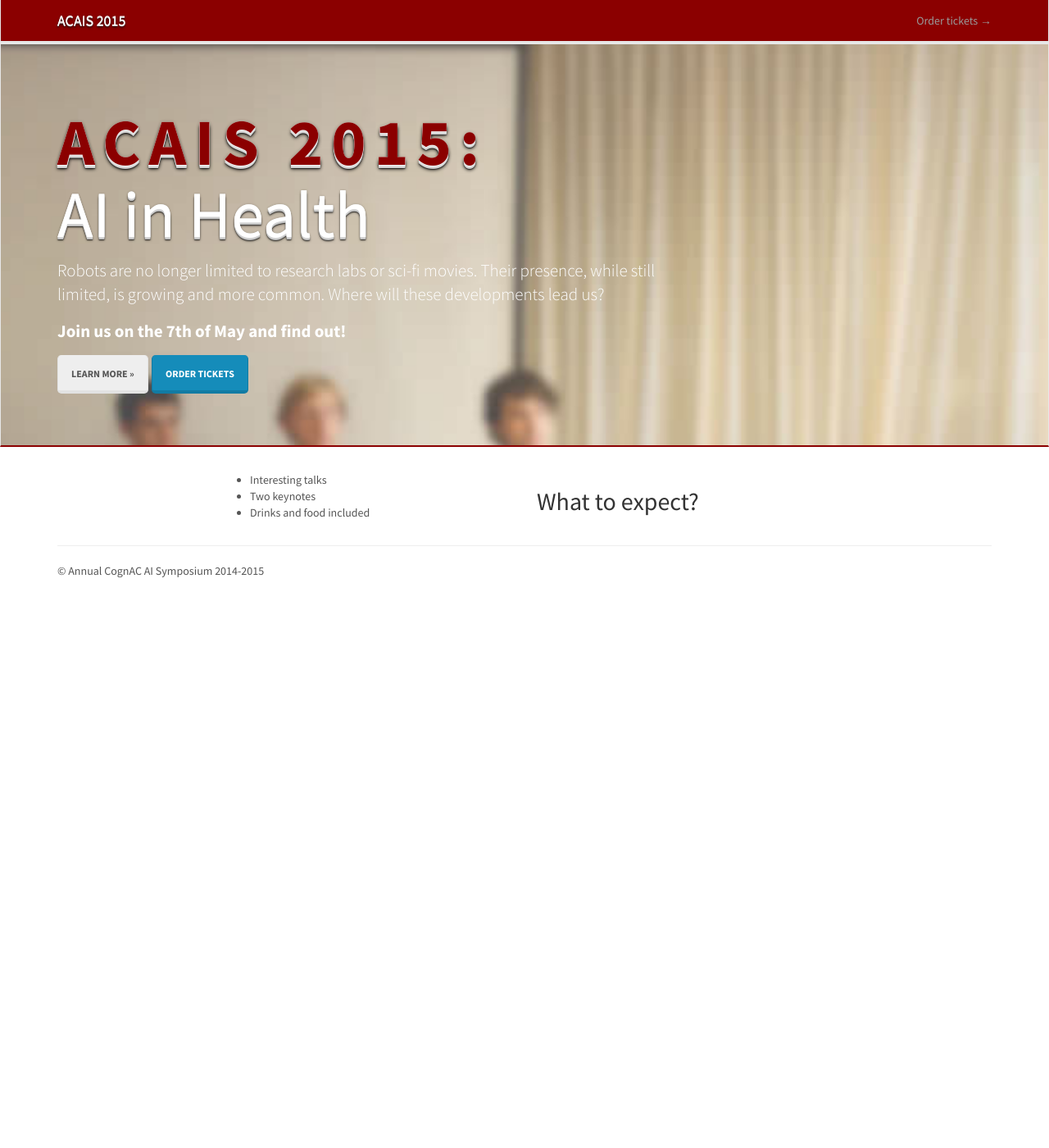
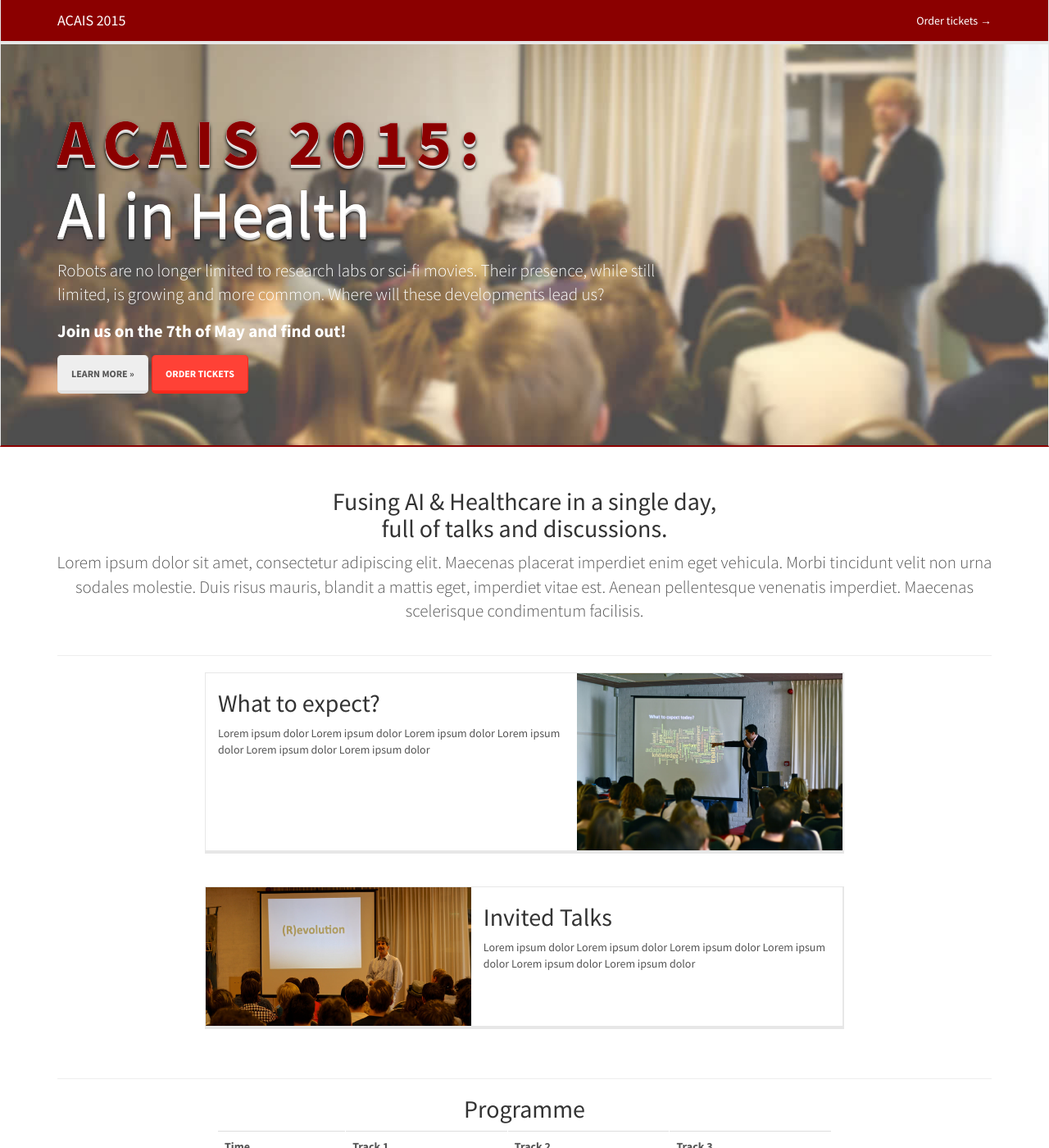
Before and after one commit to wouterbulten/acais-website, a Jekyll site: the page design/index.html, which Jekyll copies as it is, in a window 1280 px wide and 1400 px high. Shown: the whole window at 82% size. Built offline with Jekyll 4.4.1, drawn with Linux system fonts in a browser that asks for light colours; some of the changed text lies outside the part shown.

Commit message:
Added some more content to the page and tweaked the links in the top-nav.

```diff
--- a/design/css/main.css
+++ b/design/css/main.css
@@ -7,12 +7,19 @@
 /* Top navigation */
 .navbar {
 	background-color: #8B0000;
-    color:  white;
 }
 
 .navbar-default .navbar-brand {
-    color: white;
-    text-shadow:0px 1px 0 rgb(203,203,203), 0px 1px 0 rgb(189,189,189),0px 3px 3px rgba(0,0,0,0.6),0px 2px 1px rgba(0,0,0,0.5),0px 0px 3px rgba(0,0,0,.2);
+	color: #fff;
+}
+.navbar-default .navbar-brand:hover {
+
+	text-shadow:0px 1px 0 rgb(203,203,203), 0px 1px 0 rgb(189,189,189),0px 3px 3px rgba(0,0,0,0.6),0px 2px 1px rgba(0,0,0,0.5),0px 0px 3px rgba(0,0,0,.2);
+	color: #fff;
+}
+
+.navbar .navbar-nav li a {
+	color: #fff;
 }
 
 /* Home page lead */
@@ -49,3 +56,14 @@
 .landing .lead {
 	color: #fff;
 }
+
+/* Homepage panels */
+
+.feature-panel {
+	border: 1px solid #e7e7e7;
+	border-width: 1px 2px 4px 1px;
+	margin-bottom: 40px;
+}
+.feature-panel-image {
+	padding: 0;
+}
--- a/design/index.html
+++ b/design/index.html
@@ -37,7 +37,8 @@
 			</div>
 			<div class="navbar-collapse collapse">
 				<ul class="nav navbar-nav navbar-right">
-					<li><a href="#order-tickets">Order tickets &rarr;</a></li>
+					<li><a href="#order-tickets">Order tickets &rarr;</a>
+					</li>
 				</ul>
 			</div>
 			<!--/.navbar-collapse -->
@@ -52,11 +53,12 @@
 					<h1 class="fronttitle"><span class="brand">ACAIS 2015:</span><br/> <span class="theme">AI in Health</span></h1>
 					<p class="lead">Robots are no longer limited to research labs or sci-fi movies. Their presence, while still limited, is growing and more common. Where will these developments lead us?</p>
 
-					<p class="lead"><strong>Join us on the 7th of May and find out!</strong></p>
+					<p class="lead"><strong>Join us on the 7th of May and find out!</strong>
+					</p>
 
 					<p>
 						<a class="btn btn-default btn-lg" role="button">Learn more &raquo;</a>
-						<a class="btn btn-primary btn-lg" role="button">Order tickets</a>
+						<a class="btn btn-danger btn-lg" role="button">Order tickets</a>
 					</p>
 				</div>
 			</div>
@@ -65,18 +67,70 @@
 
 	<div class="container">
 
+		<div class="row text-center">
+
+			<h2>Fusing AI &amp; Healthcare in a single day,<br> full of talks and discussions.</h2>
+
+			<p class="lead">Lorem ipsum dolor sit amet, consectetur adipiscing elit. Maecenas placerat imperdiet enim eget vehicula. Morbi tincidunt velit non urna sodales molestie. Duis risus mauris, blandit a mattis eget, imperdiet vitae est. Aenean pellentesque venenatis imperdiet. Maecenas scelerisque condimentum facilisis.</p>
+		</div>
+
+		<hr>
+
+		<div class="row">
+			<div class="feature-panel col-md-8 col-md-offset-2">
+				<div class="row">
+					<div class="col-md-7">
+						<h2>What to expect?</h2>
+						<p>Lorem ipsum dolor Lorem ipsum dolor Lorem ipsum dolor Lorem ipsum dolor Lorem ipsum dolor Lorem ipsum dolor</p>
+					</div>
+					<div class="col-md-5 feature-panel-image">
+						<img src="img/what-to-expect.jpg" class="img-responsive" alt="...">
+					</div>
+				</div>
+			</div>
+		</div>
+
+		<div class="row">
+			<div class="feature-panel col-md-8 col-md-offset-2">
+				<div class="row">
+					<div class="col-md-5 feature-panel-image">
+						<img src="img/presentation.jpg" class="img-responsive" alt="...">
+					</div>
+					<div class="col-md-7">
+						<h2>Invited Talks</h2>
+						<p>Lorem ipsum dolor Lorem ipsum dolor Lorem ipsum dolor Lorem ipsum dolor Lorem ipsum dolor Lorem ipsum dolor</p>
+					</div>
+				</div>
+			</div>
+		</div>
+
+		<hr>
+
+		<h2 class="text-center">Programme</h2>
 		<div class="row">
 
-			<div class="col-md-4 col-md-offset-2">
-				<ul>
-					<li>Interesting talks</li>
-					<li>Two keynotes</li>
-					<li>Drinks and food included</li>
-				</ul>
-			</div>
+			<div class="col-md-8 col-md-offset-2">
+				<table class="table table-hover table-bordered">
+					<thead>
+						<tr>
+							<th>Time</th>
+							<th>Track 1</th>
+							<th>Track 2</th>
+							<th>Track 3</th>
+						</tr>
+					</thead>
+					<tbody>
+						<tr>
+							<td>9:00</td>
+							<td colspan="3">Registration</td>
+						</tr>
+						<tr>
+							<td>10:00</td>
+							<td colspan="3">Opening</td>
+						</tr>
 
-			<div class="col-md-4">
-				<h2>What to expect?</h2>
+					</tbody>
+				</table>
 			</div>
 		</div>
 
```
Also changed, not shown: design/img/presentation.jpg (added).
